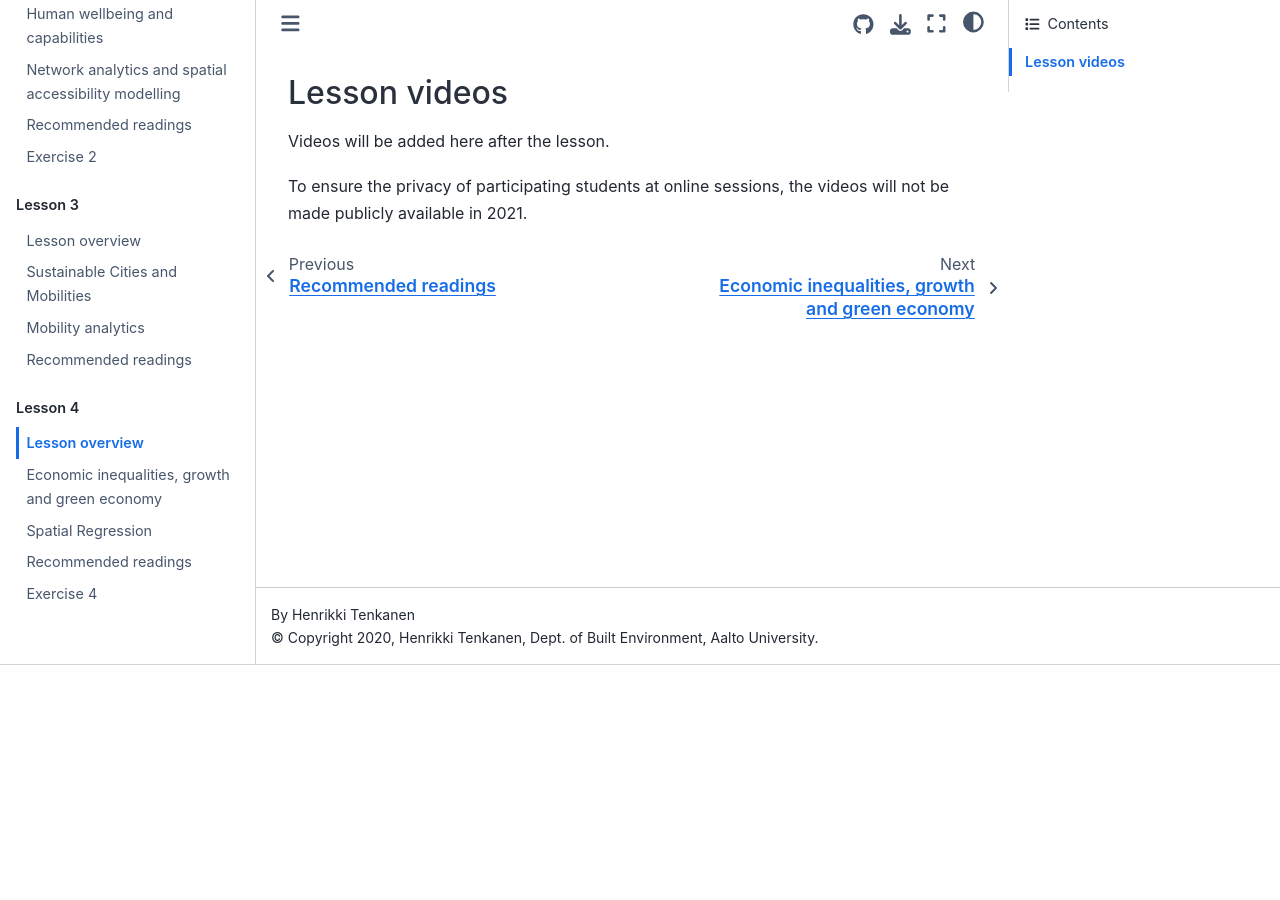
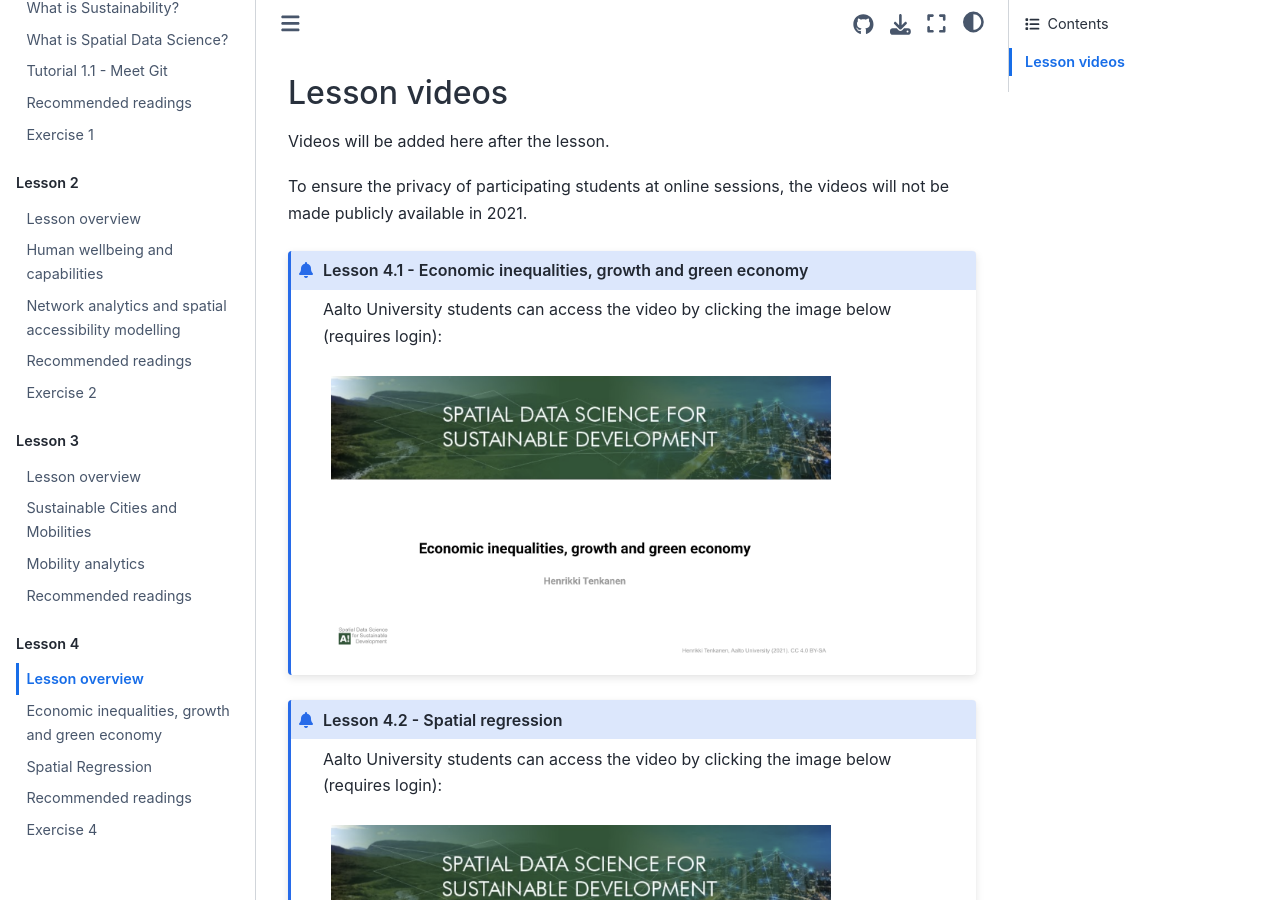
Before and after one commit to AaltoGIS/Sustainability-GIS, a Sphinx documentation site: the page built from source/lessons/L4/lesson-overview.rst, in a window 1280 px wide and 900 px high, scrolled down 236 px. Built offline with Sphinx 7.4.7 and the Sphinx Book theme 1.1.4, drawn with Linux system fonts in a browser that asks for light colours; pages that are not in the unit, such as notebooks, are missing from menus; before the commit the page ends 901 px from its top, so only the background shows below that.

Commit message:
Update video links

```diff
--- a/source/lessons/L4/lesson-overview.rst
+++ b/source/lessons/L4/lesson-overview.rst
@@ -13,3 +13,21 @@
 Videos will be added here after the lesson.
 
 To ensure the privacy of participating students at online sessions, the videos will not be made publicly available in 2021.
+
+.. admonition:: Lesson 4.1 - Economic inequalities, growth and green economy
+
+    Aalto University students can access the video by clicking the image below (requires login):
+
+    .. figure:: img/SDS4SD_Lesson_4.1.png
+        :target: https://aalto.cloud.panopto.eu/Panopto/Pages/Viewer.aspx?id=a9282bf4-1ff5-48e6-a251-acc201097478
+        :width: 500px
+        :align: left
+
+.. admonition:: Lesson 4.2 - Spatial regression
+
+    Aalto University students can access the video by clicking the image below (requires login):
+
+    .. figure:: img/SDS4SD_Lesson_4.2.png
+        :target: https://aalto.cloud.panopto.eu/Panopto/Pages/Viewer.aspx?id=99a840f1-3e4d-4a79-bf41-acc20114a88c
+        :width: 500px
+        :align: left
```
Also changed, not shown: source/lessons/L4/img/SDS4SD_Lesson_4.1.png (added), source/lessons/L4/img/SDS4SD_Lesson_4.2.png (added).
